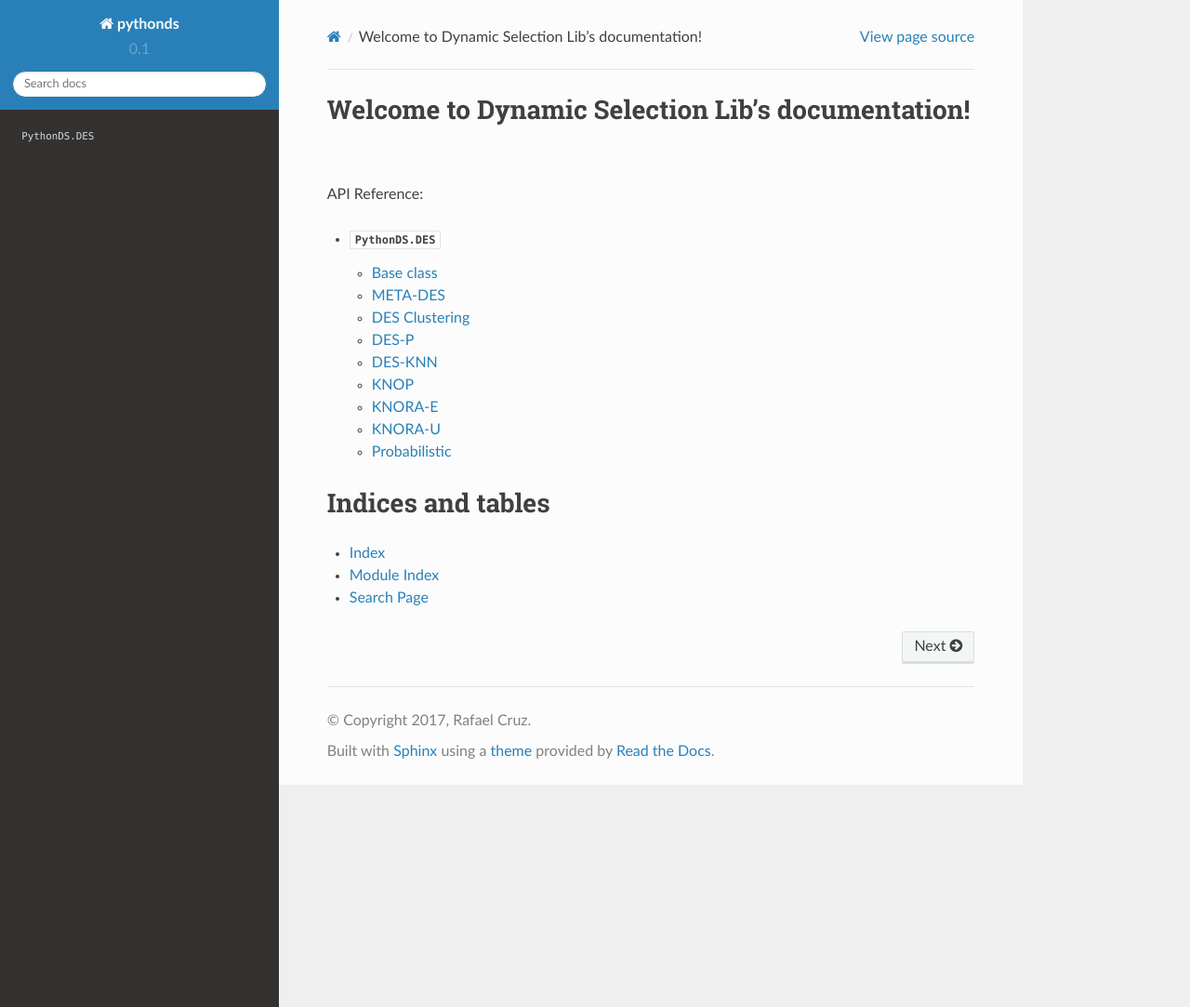
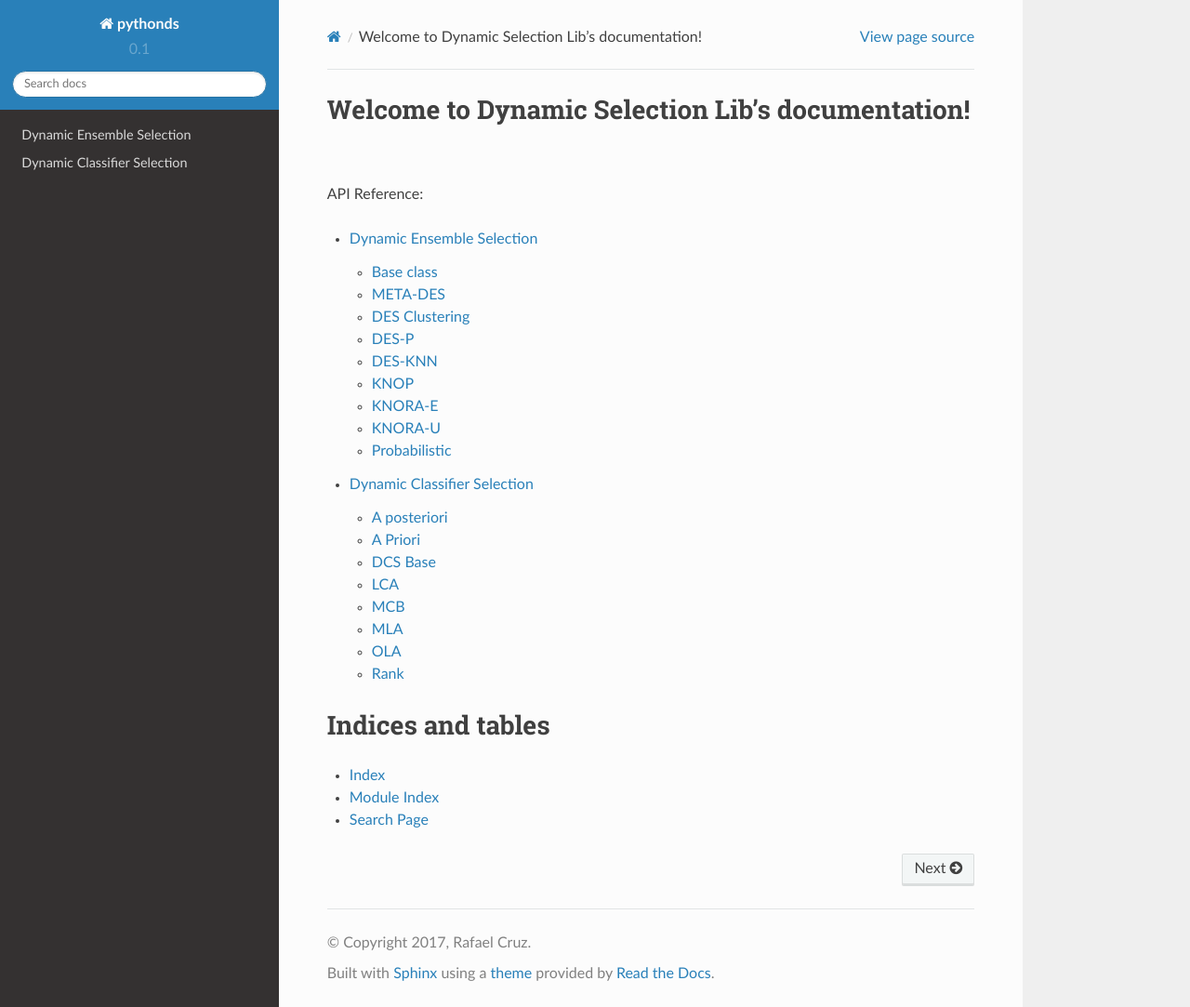
Before and after one commit to scikit-learn-contrib/DESlib, a Sphinx documentation site: the page built from docs/index.rst, in a window 1280 px wide and 1083 px high. Shown: the whole window at 93% size. Built offline with Sphinx 7.4.7 and the Read the Docs theme 2.0.0, drawn with Linux system fonts in a browser that asks for light colours.

Commit message:
Added documentation for DCS

```diff
--- a/docs/index.rst
+++ b/docs/index.rst
@@ -4,9 +4,12 @@ Welcome to Dynamic Selection Lib's documentation!
 API Reference:
 
 .. toctree::
-   :maxdepth: 2
+    :maxdepth: 2
 
-   modules/des
+    modules/des
+    modules/dcs
+
+
 
 
 Indices and tables
--- /dev/null
+++ b/docs/modules/dcs.rst
@@ -0,0 +1,14 @@
+Dynamic Classifier Selection
+====================================
+
+.. automodule:: pythonds.dcs
+
+.. toctree::
+    dcs/a_posteriori
+    dcs/a_priori
+    dcs/base
+    dcs/lca
+    dcs/mcb
+    dcs/mla
+    dcs/ola
+    dcs/rank
--- /dev/null
+++ b/docs/modules/dcs/a_posteriori.rst
@@ -0,0 +1,6 @@
+A posteriori
+------------
+
+.. automodule:: pythonds.dcs.a_posteriori
+
+.. autoclass:: APosteriori
--- /dev/null
+++ b/docs/modules/dcs/a_priori.rst
@@ -0,0 +1,6 @@
+A Priori
+----------
+
+.. automodule:: pythonds.dcs.a_priori
+
+.. autoclass:: APriori
--- /dev/null
+++ b/docs/modules/dcs/base.rst
@@ -0,0 +1,6 @@
+DCS Base
+----------
+
+.. automodule:: pythonds.dcs.base
+
+.. autoclass:: DCS
--- /dev/null
+++ b/docs/modules/dcs/lca.rst
@@ -0,0 +1,6 @@
+LCA
+----------
+
+.. automodule:: pythonds.dcs.lca
+
+.. autoclass:: LCA
--- /dev/null
+++ b/docs/modules/dcs/mcb.rst
@@ -0,0 +1,6 @@
+MCB
+----------
+
+.. automodule:: pythonds.dcs.mcb
+
+.. autoclass:: MCB
--- /dev/null
+++ b/docs/modules/dcs/mla.rst
@@ -0,0 +1,6 @@
+MLA
+----------
+
+.. automodule:: pythonds.dcs.mla
+
+.. autoclass:: MLA
--- /dev/null
+++ b/docs/modules/dcs/ola.rst
@@ -0,0 +1,6 @@
+OLA
+----------
+
+.. automodule:: pythonds.dcs.ola
+
+.. autoclass:: OLA
--- /dev/null
+++ b/docs/modules/dcs/rank.rst
@@ -0,0 +1,6 @@
+Rank
+----------
+
+.. automodule:: pythonds.dcs.rank
+
+.. autoclass:: Rank
--- a/docs/modules/des.rst
+++ b/docs/modules/des.rst
@@ -1,4 +1,4 @@
-:mod:`PythonDS.DES`
+Dynamic Ensemble Selection
 ====================================
 
 .. automodule:: pythonds.des
```
